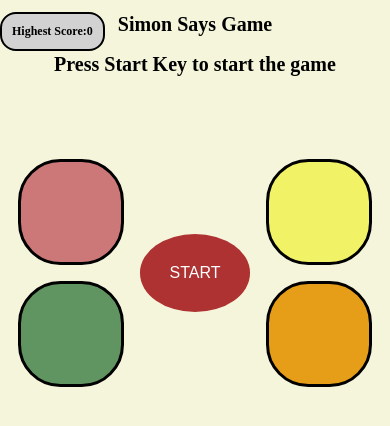
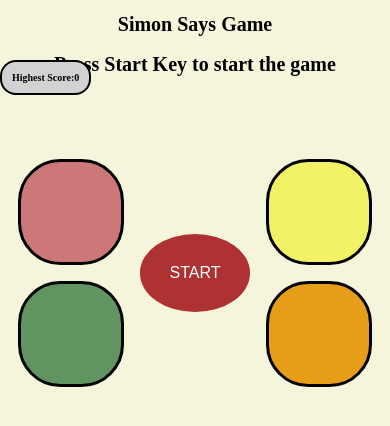
Before and after one commit to DhruvrajZala46/Simon-Says-Game, a plain HTML site: page index.html in a window 390 px wide. Drawn offline with Linux system fonts and the light colour scheme.

Commit message:
Update style.css

```diff
--- a/style.css
+++ b/style.css
@@ -94,8 +94,8 @@
   }
   .highest-score
   {
-    font-size: 12px;
+    font-size: 10px;
     left:0px;
-    top:0px;
+    top:50px;
   }
 }
```
